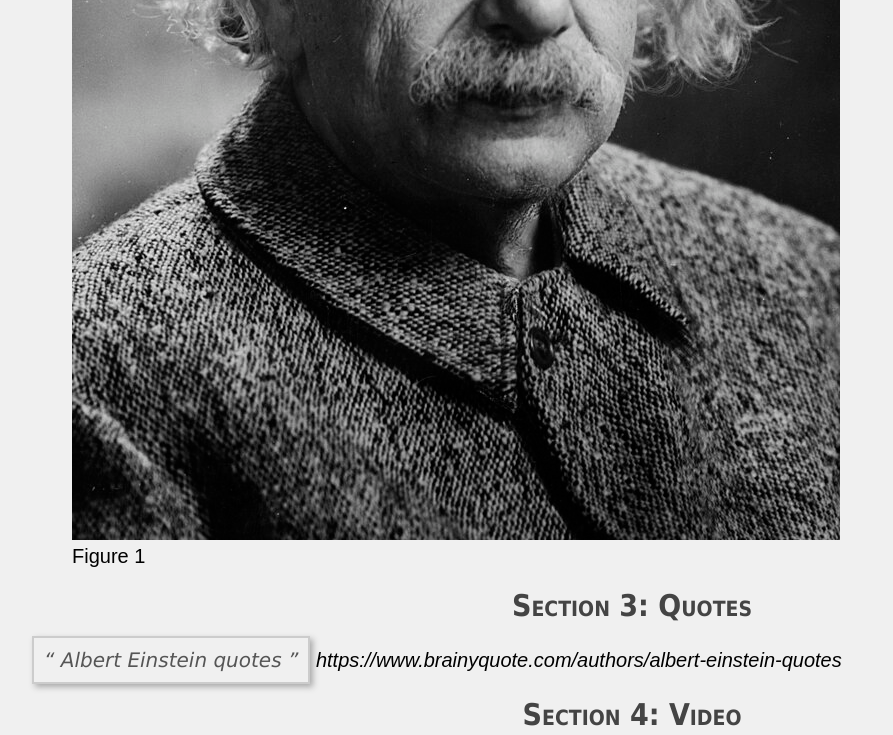
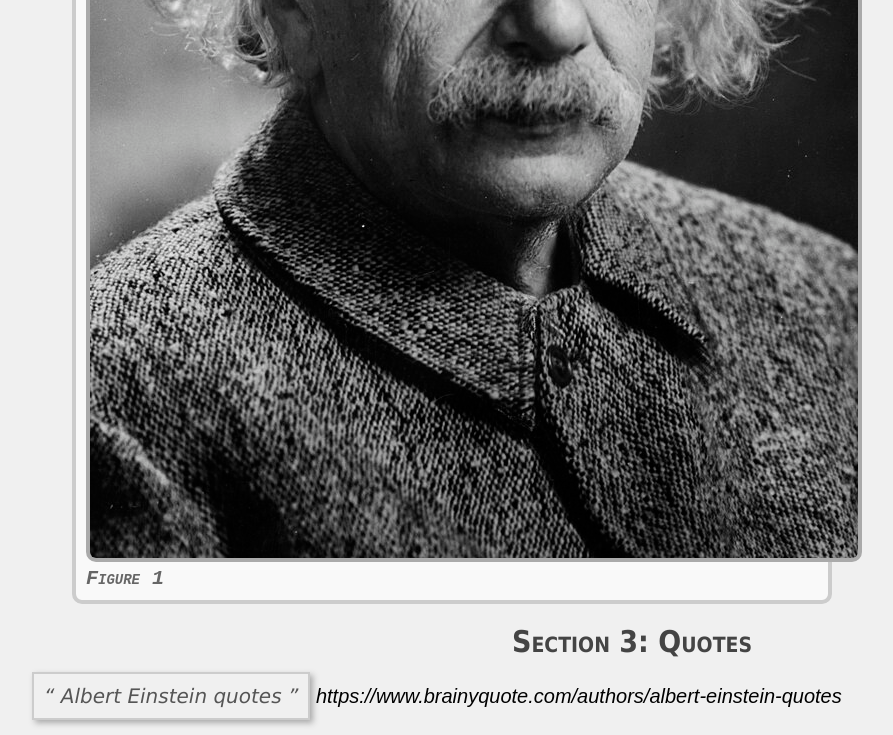
Before and after one commit to Jcrit7575/Assignment-1, a plain HTML site: page index.html in a window 1280 px wide. Shown: the part 1040-1775 px from the top of the page, without its empty margins (8-901 px from the left). Drawn offline with Linux system fonts and the light colour scheme.

Commit message:
Added the figure and image styling

```diff
--- a/index.html
+++ b/index.html
@@ -77,6 +77,27 @@
             border: 2px solid #ccc;
             box-shadow: 3px 3px 6px #aaa;
             padding: 0.5rem;
+        }
+
+        /* Figure and Image styling */
+        figure {
+            border: 0.2rem solid #ccc;
+            border-radius: 10px;
+            background-color: #f9f9f9;
+            padding: 0.5rem;
+        }
+
+        img {
+            border: 0.2rem solid #aaa;
+            border-radius: 10px;
+        }
+
+        figcaption {
+            font-variant: small-caps;
+            font-style: italic;
+            font-weight: bold;
+            font-family: "Courier New", monospace;
+            color: #666;
         }
     </style>
 </head>
```
